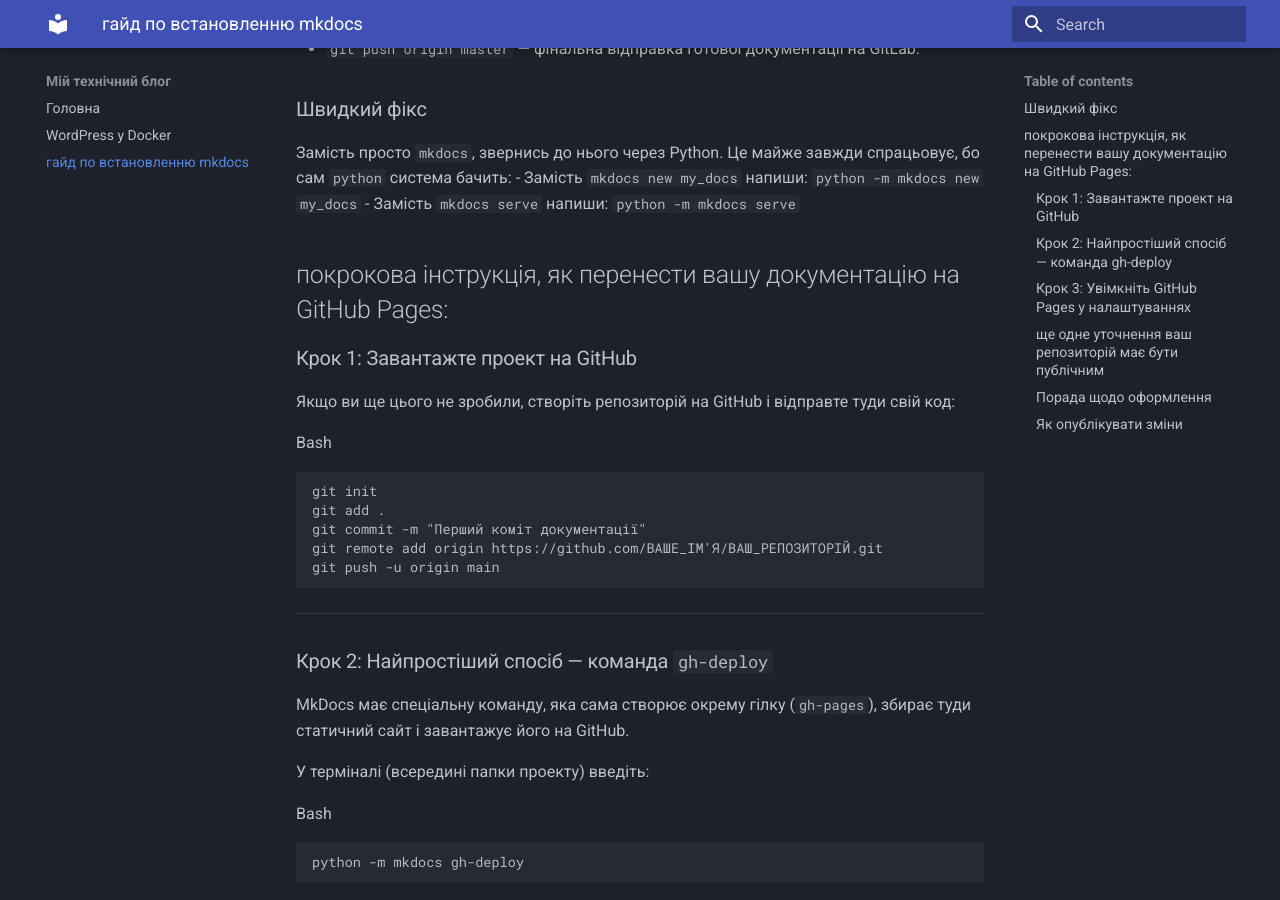
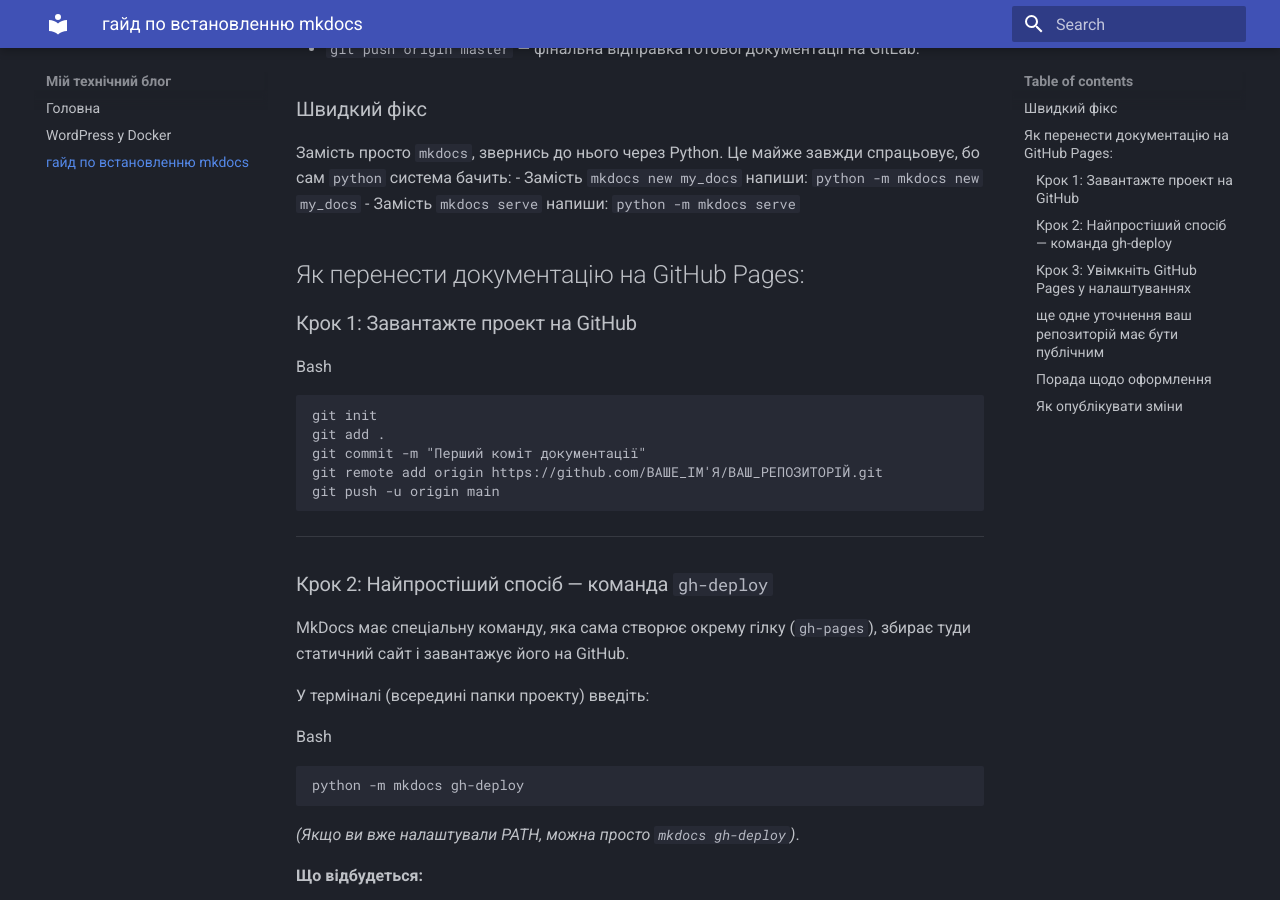
Before and after one commit to maks75736/test, an MkDocs documentation site: the page built from docs/setup_guide.md, in a window 1280 px wide and 900 px high, scrolled down 1044 px. Built offline with MkDocs 1.6.1 and Material for MkDocs 9.7.7, drawn with Linux system fonts in a browser that asks for light colours.

Commit message:
гайд по mkdocs

```diff
--- a/docs/setup_guide.md
+++ b/docs/setup_guide.md
@@ -30,11 +30,10 @@
 - Замість `mkdocs serve` напиши: `python -m mkdocs serve`
 
 
-## покрокова інструкція, як перенести вашу документацію на GitHub Pages:
+## Як перенести документацію на GitHub Pages:
 
 ### Крок 1: Завантажте проект на GitHub
 
-Якщо ви ще цього не зробили, створіть репозиторій на GitHub і відправте туди свій код:
 
 Bash
 
```
Also changed, not shown: site/search/search_index.json, site/setup_guide/index.html.
